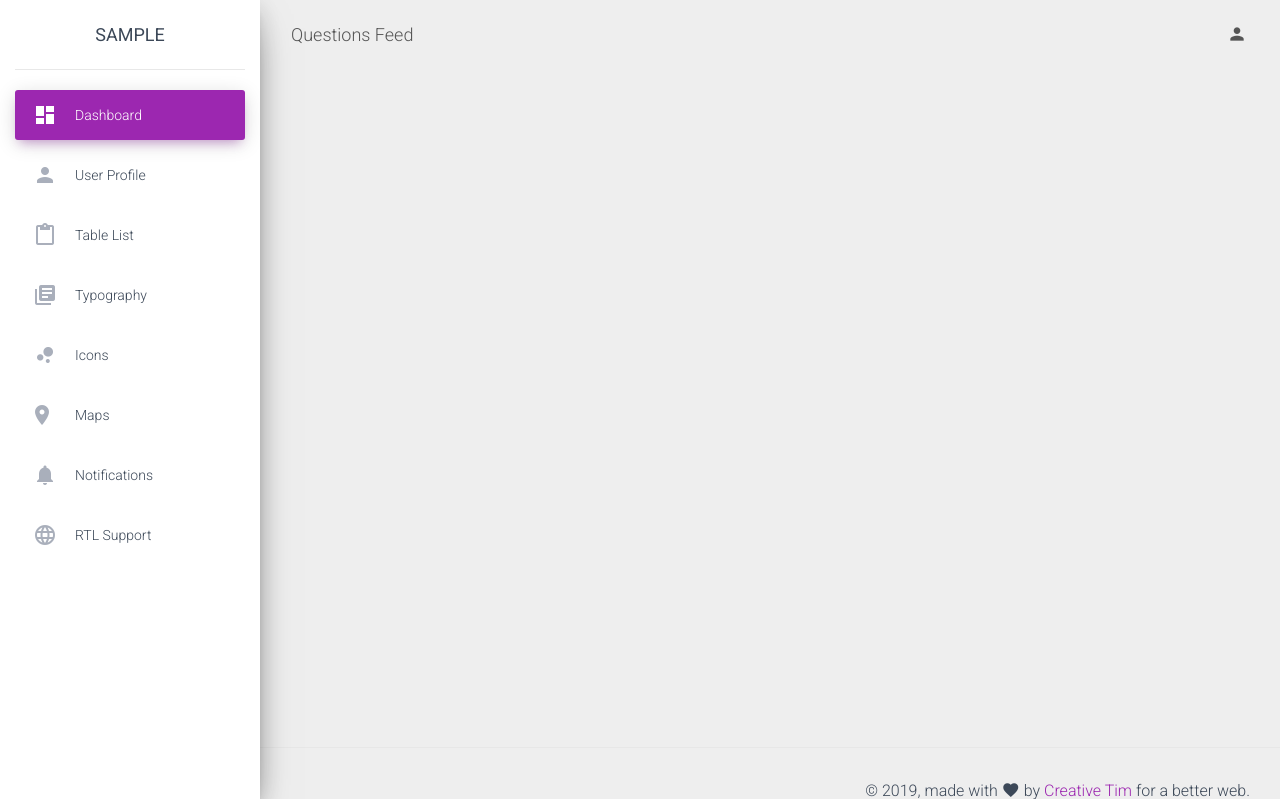
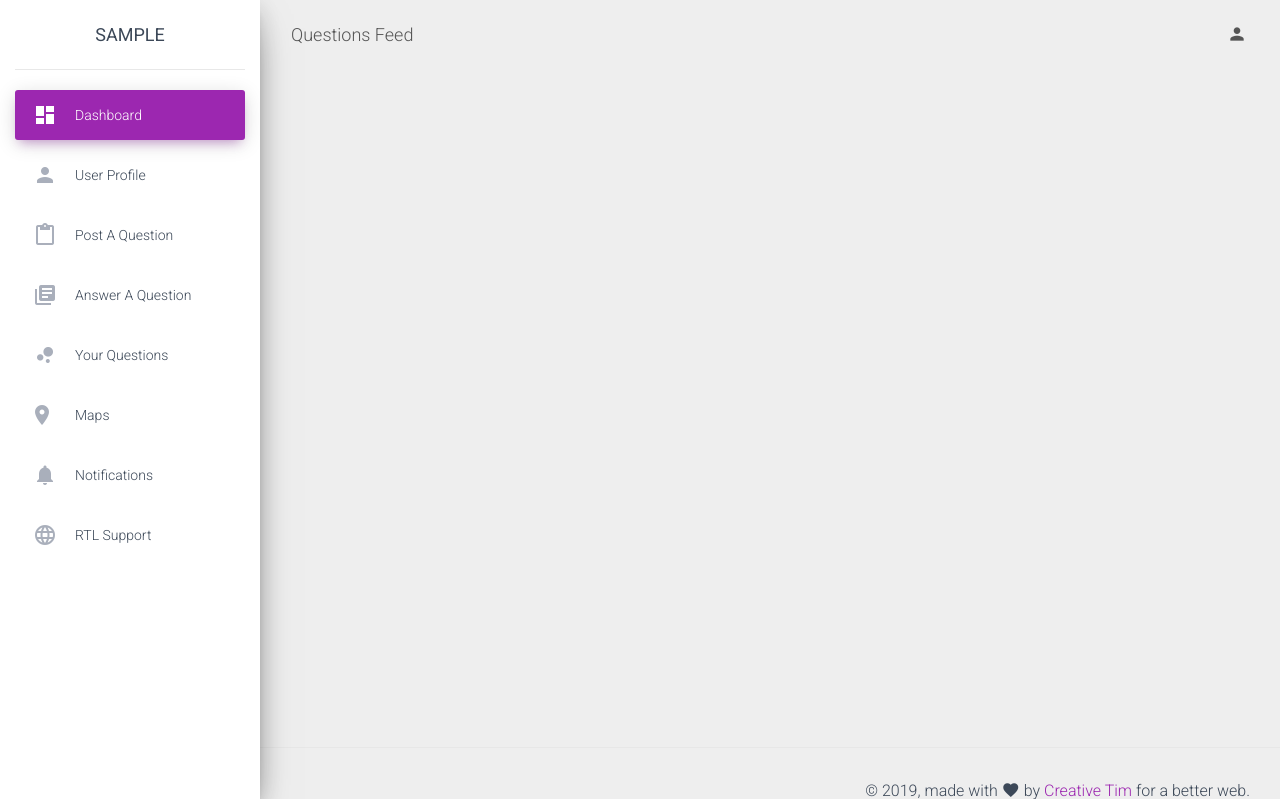
Before and after one commit to Ctrl-plus-C/Athena-42, a Django app: page / in a window 1280 px wide. Shown: the top 799 px of the page. Run offline with Django 3.2, Linux system fonts and the light colour scheme; the visitor is signed in with stand-in values (Sample User, id 1); data that the repository does not hold is empty; some libraries are stand-ins or nearby versions.

Commit message:
resolve conflicts

```diff
--- a/education/templates/education/answerquestion.html
+++ b/education/templates/education/answerquestion.html
@@ -13,7 +13,7 @@
     <div class="sidebar-wrapper">
       <ul class="nav">
         <li class="nav-item">
-          <a class="nav-link" href="">
+          <a class="nav-link" href="{% url 'dashboard' %}">
             <i class="material-icons">dashboard</i>
             <p>Dashboard</p>
           </a>
--- a/education/templates/education/dashboard.html
+++ b/education/templates/education/dashboard.html
@@ -16,33 +16,33 @@
       <div class="sidebar-wrapper">
         <ul class="nav">
           <li class="nav-item active  ">
-            <a class="nav-link" href="./dashboard.html">
+            <a class="nav-link" href="{% url 'dashboard' %}">
               <i class="material-icons">dashboard</i>
               <p>Dashboard</p>
             </a>
           </li>
           <li class="nav-item ">
-            <a class="nav-link" href="./user.html">
+            <a class="nav-link" href="{% url 'userprofile' %}">
               <i class="material-icons">person</i>
               <p>User Profile</p>
             </a>
           </li>
           <li class="nav-item ">
-            <a class="nav-link" href="./tables.html">
+            <a class="nav-link" href="{% url 'postquestion' %}">
               <i class="material-icons">content_paste</i>
-              <p>Table List</p>
+              <p>Post a Question</p>
             </a>
           </li>
           <li class="nav-item ">
-            <a class="nav-link" href="./typography.html">
+            <a class="nav-link" href="{% url 'answerquestion' %}">
               <i class="material-icons">library_books</i>
-              <p>Typography</p>
+              <p>Answer a Question</p>
             </a>
           </li>
           <li class="nav-item ">
-            <a class="nav-link" href="./icons.html">
+            <a class="nav-link" href="{% url 'yourlistedquestions' %}">
               <i class="material-icons">bubble_chart</i>
-              <p>Icons</p>
+              <p>Your Questions</p>
             </a>
           </li>
           <li class="nav-item ">
```
